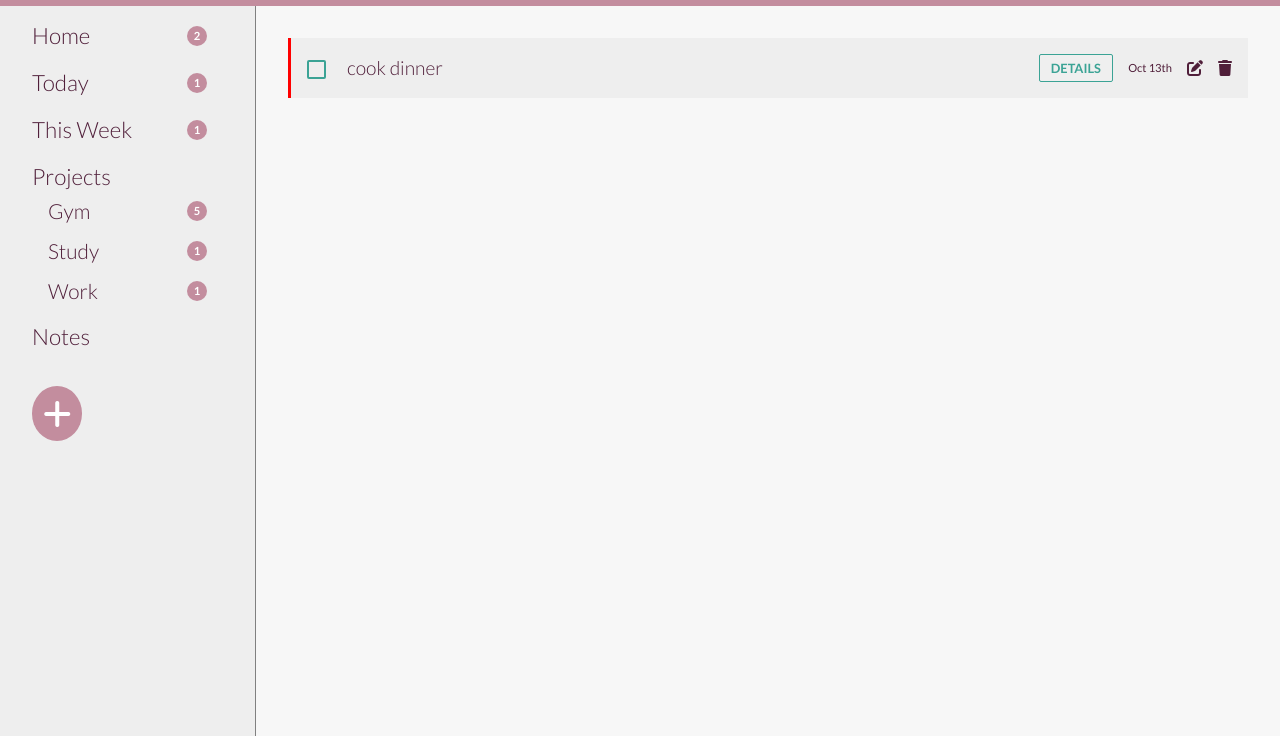
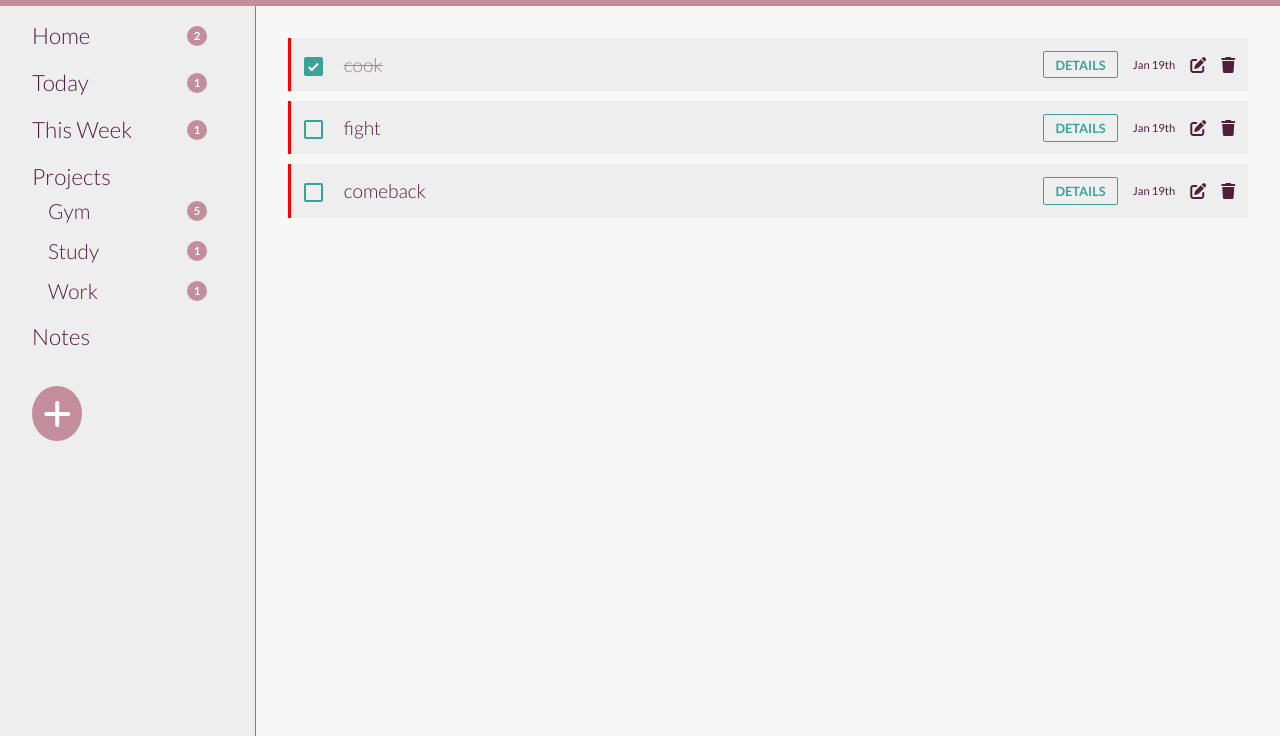
Before and after one commit to Ash4477/odin-todoList, a website built with webpack: page src/template.html in a window 1280 px wide. Shown: the part 64-800 px from the top of the page. Built offline with nearby package versions, Linux system fonts and the light colour scheme.

Commit message:
add delete and check functionality

```diff
--- /dev/null
+++ b/src/code/todoFunctions/todoFunctions.js
@@ -0,0 +1,99 @@
+const todoFunctions = function() {
+    let todos = [
+        { id: 1, title: 'cook', details: 'cook dinner for fam', priority: 'medium', isCompleted: true },
+        { id: 2, title: 'fight', details: 'kill hassan', priority: 'high', isCompleted: false },
+        { id: 3, title: 'comeback', details: 'make a comeback', priority: 'high', isCompleted: false},
+    ];
+
+    const createCheckboxDiv = (todoTitle, isCompleted, id) => {
+        const labelInput = document.createElement("input");
+        labelInput.setAttribute("type", "checkbox");
+
+        labelInput.checked = isCompleted;
+
+        const labelSpan = document.createElement("span");
+        labelSpan.classList.add("checkmark");
+
+        const checkboxLabel = document.createElement("label");
+        checkboxLabel.classList.add("custom-checkbox");
+        checkboxLabel.appendChild(labelInput);
+        checkboxLabel.appendChild(labelSpan);
+
+        const checkboxText = document.createElement("p");
+        checkboxText.textContent = todoTitle;
+
+        if (isCompleted) {
+            checkboxText.style.textDecoration = "line-through";
+            checkboxText.style.opacity = "0.5";
+        }
+
+        const checkboxDiv = document.createElement("div");
+        checkboxDiv.appendChild(checkboxLabel);
+        checkboxDiv.appendChild(checkboxText);
+
+        labelInput.addEventListener("change", () => {
+            todos.forEach(todo => {
+                if (todo.id === id) {
+                    todo.isCompleted = !todo.isCompleted;
+                }
+            });
+            loadTodos();
+        })
+
+        return checkboxDiv;
+    };
+
+    const createEditDiv = (date, id) => {
+        const detailsBtn = document.createElement("button");
+        detailsBtn.classList.add("details-btn");
+        detailsBtn.textContent = "DETAILS";
+
+        const dateText = document.createElement("p");
+        dateText.classList.add("date");
+        dateText.textContent = "Jan 19th";
+
+        const editButton = document.createElement("button");
+        editButton.classList.add("icon");
+        editButton.innerHTML = `<i class="fa-solid fa-pen-to-square fa-lg"></i>`;
+
+        const deleteButton = document.createElement("button");
+        deleteButton.classList.add("icon");
+        deleteButton.innerHTML = `<i class="fa-solid fa-trash fa-lg"></i>`;
+        deleteButton.addEventListener("click", () => {
+            todos = todos.filter(todo => todo.id != id);
+            loadTodos();
+        });
+
+        const editDiv = document.createElement("div");
+        editDiv.appendChild(detailsBtn);
+        editDiv.appendChild(dateText);
+        editDiv.appendChild(editButton);
+        editDiv.appendChild(deleteButton);
+        return editDiv;
+    };
+
+    const createTodoItemDom = ({ id, title, details, priority, isCompleted }) => {
+        const todoItemBox = document.createElement("div");
+        todoItemBox.classList.add("todo-item-box");
+        todoItemBox.appendChild(createCheckboxDiv(title, isCompleted, id));
+        todoItemBox.appendChild(createEditDiv("", id));
+
+        return todoItemBox;
+    };
+
+    const loadTodos = () => {
+        document.querySelector("main").innerHTML = "";
+        todos.forEach((todo) => {
+            document.querySelector("main").appendChild(createTodoItemDom(todo));
+        });
+    };
+
+    const addTodo = (id, title, details, priority, isCompleted) => {
+        todos.push({ id, title, details, priority, isCompleted});
+        loadTodos();
+    };
+
+    return { loadTodos, addTodo };
+} ();
+
+export default todoFunctions;
--- a/src/index.js
+++ b/src/index.js
@@ -1,9 +1,11 @@
 import "./styles.css";
 import "./custom-checbox.css";
 import addItemModal from "./code/addItemModal";
-import createTodo from "./code/createTodo";
+import createTodo from "./code/createTodo/createTodo";
+import todoFunctions from "./code/todoFunctions/todoFunctions";
 
 const start = function() {
     document.querySelector(".addtodo-create").appendChild(createTodo.createNoteDom());
     addItemModal();
+    todoFunctions.loadTodos();
 } ();
--- a/src/styles.css
+++ b/src/styles.css
@@ -129,17 +129,27 @@ nav {
 
 main {
     grid-area: main;
+    display: flex;
+    flex-direction: column;
+    gap: 10px;
     background-color: var(--color-1);
     padding: 2rem;
 
     .todo-item-box {
         border-left: 3px solid var(--high-p);
         background-color: var(--color-2);
-        padding: 1rem 1rem;
+        padding: 0.8rem 0.8rem;
         display: flex;
         align-items: center;
         justify-content: space-between;
+        transition: scale 0.3s ease-in-out, box-shadow 0.3s ease-in-out;
     }
+
+    .todo-item-box:hover{
+        scale: 1.001;
+        box-shadow: 0 4px 8px rgba(0, 0, 0, 0.2);
+    }
+
 
     .todo-item-box > div {
         display: flex;
--- a/src/template.html
+++ b/src/template.html
@@ -44,7 +44,7 @@
         </ul>
     </nav>
     <main>
-        <div class="todo-item-box">
+        <!-- <div class="todo-item-box">
             <div>
                 <label class="custom-checkbox">
                     <input type="checkbox" />
@@ -58,7 +58,7 @@
                 <button class="icon"><i class="fa-solid fa-pen-to-square fa-lg"></i></button>
                 <button class="icon"><i class="fa-solid fa-trash fa-lg"></i></button>
             </div>
-        </div>
+        </div> -->
     </main>
 </body>
 </html>
```
Also changed, not shown: src/code/createTodo/createTodo.css (renamed from src/code/createTodo.css), src/code/createTodo/createTodo.js (renamed from src/code/createTodo.js).
